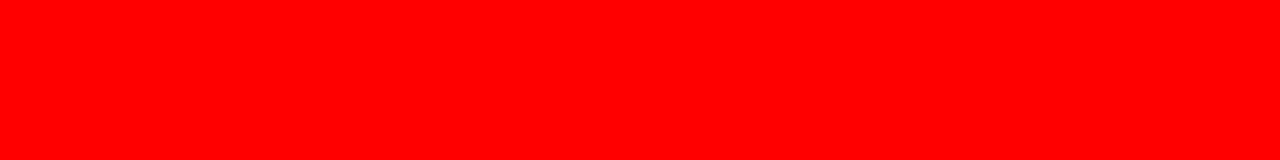
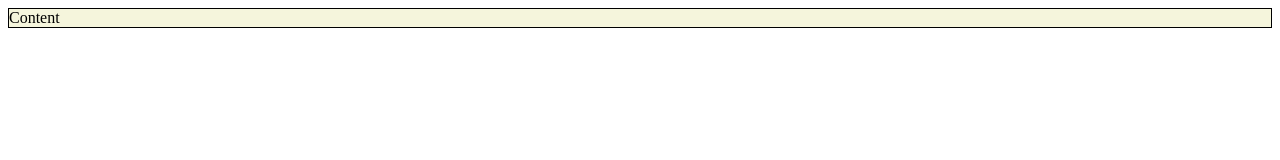
Before and after one commit to WCramRTC/Lecture_9_S22, a plain HTML site: page index.html in a window 1280 px wide. Drawn offline with Linux system fonts and the light colour scheme.

Commit message:
Updated file

```diff
--- a/index.html
+++ b/index.html
@@ -8,6 +8,8 @@
     <link href="style/style.css" rel="stylesheet">
 </head>
 <body>
-
+    <div class="box">
+        Content
+    </div>
 </body>
 </html>
--- a/style/style.css
+++ b/style/style.css
@@ -1,9 +1,10 @@
-* {
+/* * {
     padding: 0;
     margin: 0;
     box-sizing: border-box;
+} */
+
+.box {
+    border: 1px solid black;
+    background-color: beige;
 }
-
-body {
-    background-color: red;
-}
```
